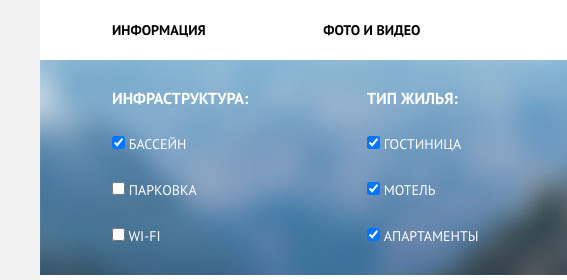
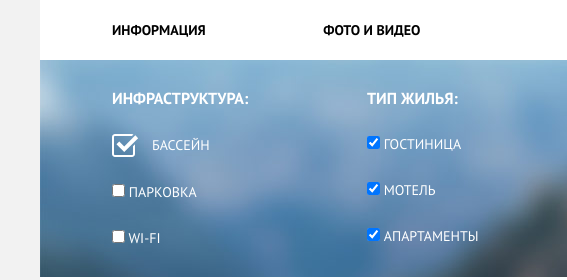
Before and after one commit to vosmerka2008/17626-sedona, a plain HTML site: page catalog.html in a window 1280 px wide. Shown: the top 280 px of the page, 0-567 px from the left. Drawn offline with nearby package versions, Linux system fonts and the light colour scheme.

Commit message:
чекбокс
чекбокс

```diff
--- a/catalog.html
+++ b/catalog.html
@@ -32,8 +32,12 @@
   					<legend>Инфраструктура:</legend>
   					<ul class="infrastr"><!-- Этот класс может быть как у следующего fieldset -->
   						<li class="filter-option">
-                        <input class="filter-input filter-input-checkbox" type="checkbox" id="infrastr-1" checked>
-                        <label for="infrastr-1">Бассейн</label>
+                        <label class="filter-checkbox" for="infrastr-1">
+                          <input class="visually-hidden" type="checkbox" id="infrastr-1" name="bath" checked><span class="checkbox-indicator"><img src="img/checkbox-on.svg"></span>Бассейн
+
+                         </label>
+
+
              	        </li>
   						<li class="filter-option">
                         <input class="filter-input filter-input-checkbox" type="checkbox" id="infrastr-2" name="parking">
--- a/css/style.css
+++ b/css/style.css
@@ -542,10 +542,13 @@ body {
 }
 
 
-
+.features-item-titles img {
+	margin-bottom: 30px;
+}
 
 .features-item-titles {
 	display: flex;
+
 }
 
 
@@ -763,7 +766,21 @@ label {
 
 
 
+.filter-checkbox {
+	display: flex;
+	align-items: center;
+}
 
+.filter-checkbox img {
+	display: block;
+	margin-right: 13px;
+}
+
+.filter-checkbox input[type="checkbox"] + .checkbox-indicator:focus {
+	border-color: #663d15;
+	outline: thin dotted;
+	outline: 5px auto -webkit-focus-ring-color;
+}
 
 .filter fieldset {
   border: none;
```
Also changed, not shown: index.html (+3 -0 lines).
